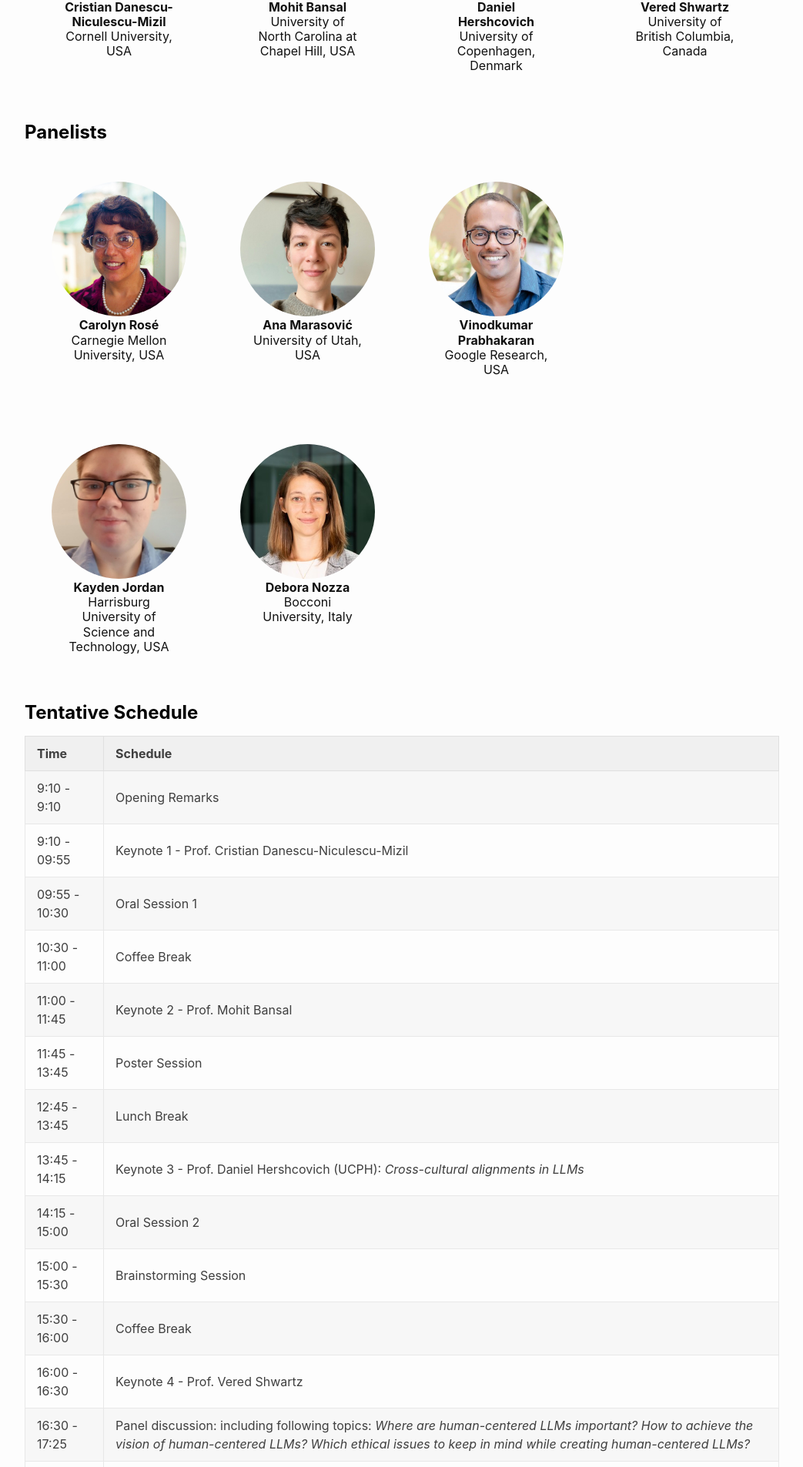
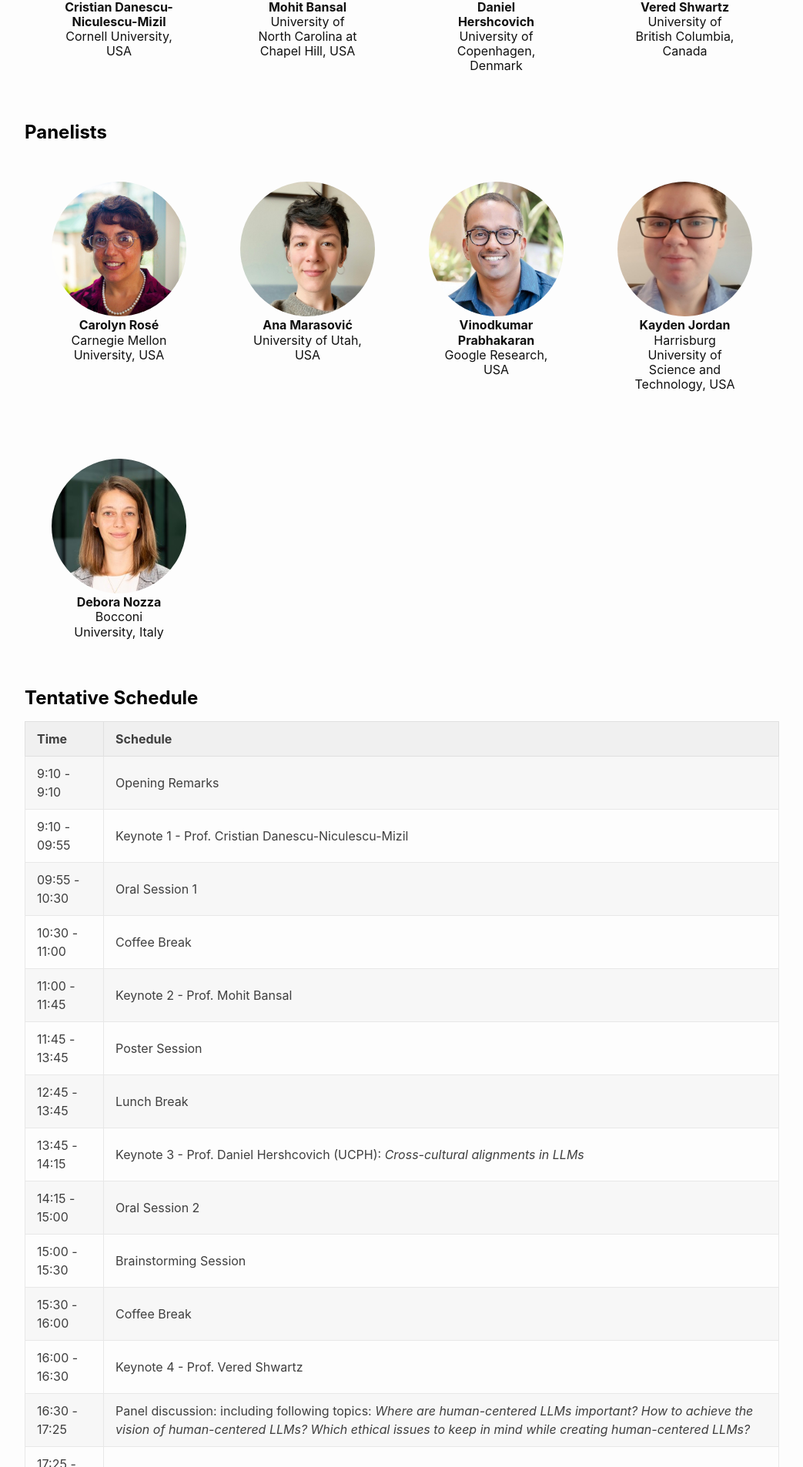
Before and after one commit to hucllm-workshop/hucllm-workshop.github.io, a Jekyll site: the page built from index.md, in a window 1280 px wide. Shown: the part 3339-5245 px from the top of the page at 77% size, without its empty margins (118-1161 px from the left). Built offline with Jekyll 4.4.1, drawn with Linux system fonts in a browser that asks for light colours; nearby versions of some CDN libraries.

Commit message:
fix div bug

```diff
--- a/index.md
+++ b/index.md
@@ -259,9 +259,6 @@ The areas of interest include:
 		</center>
 	  </div>
 	</div>
-</div>
-
-<div class="row_perso">
 	<div class="card_perso column_perso">
 	  <img src="/images/kayla_jordan.jpeg" alt="Kayden Jordan" class="img_card_perso">
 	  <div class="container_perso">
@@ -274,6 +271,9 @@ The areas of interest include:
 		</center>
 	  </div>
 	</div>
+</div>
+
+<div class="row_perso">
 	<div class="card_perso column_perso">
 	  <img src="/images/debora_nozza.jpeg" alt="Debora Nozza" class="img_card_perso">
 	  <div class="container_perso">
```
